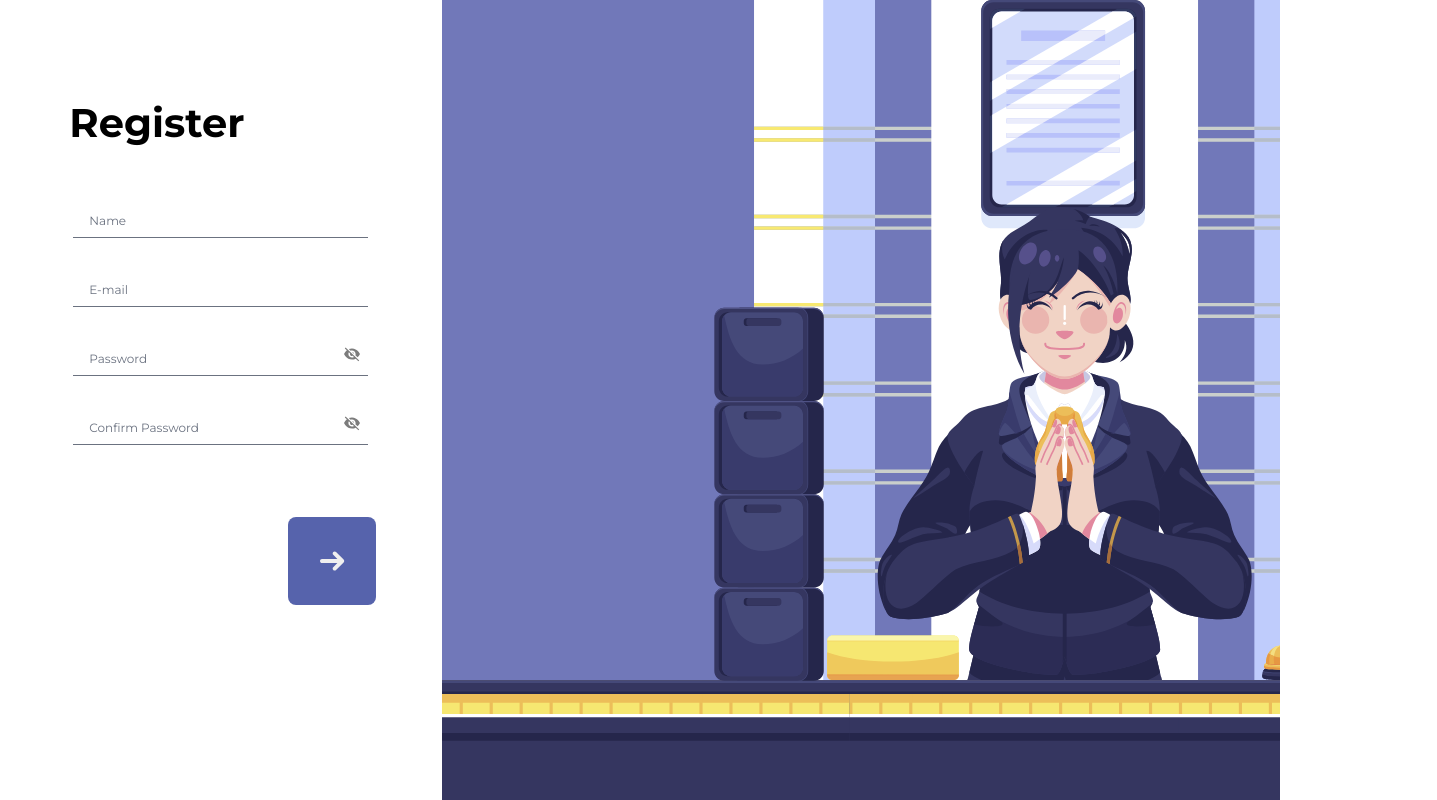
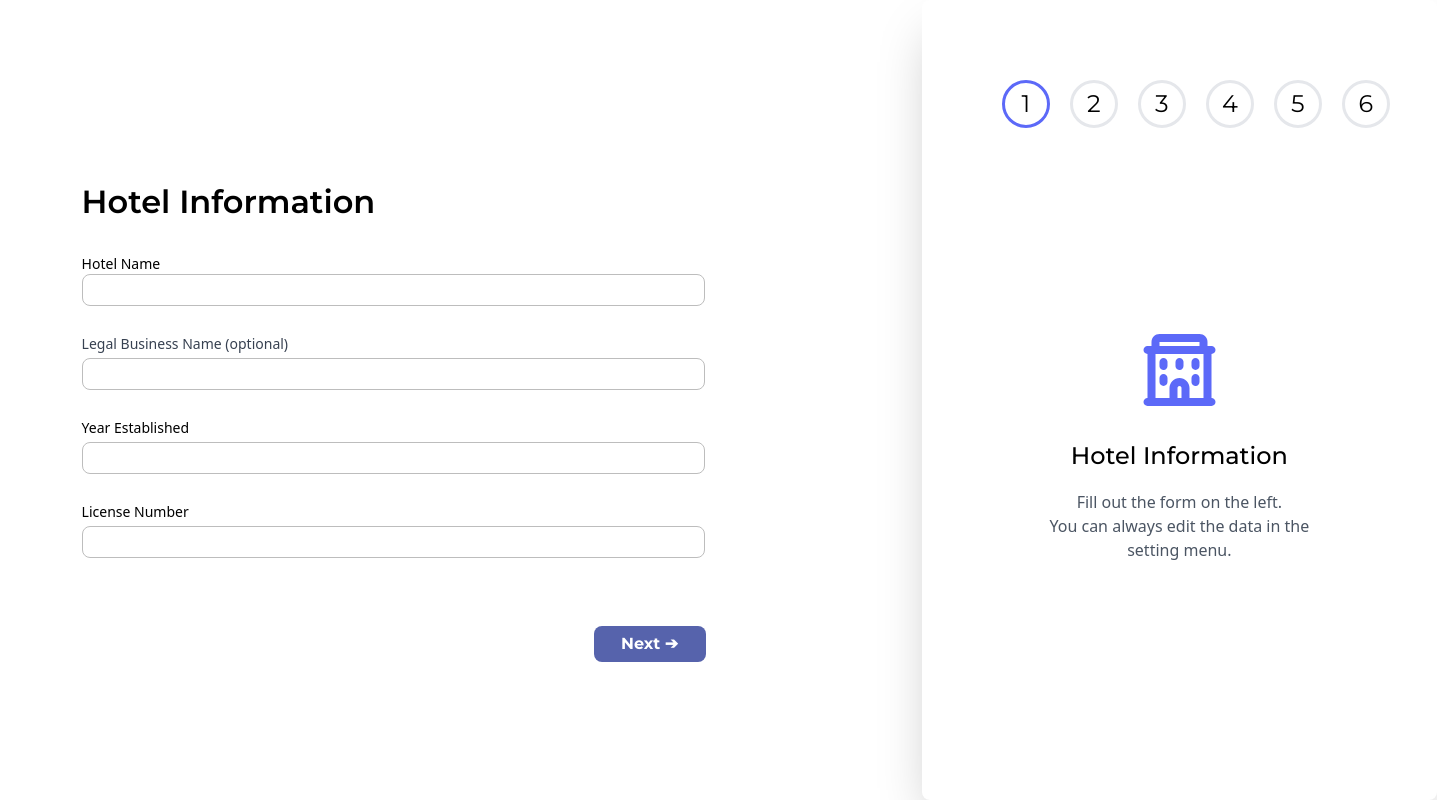
Before and after one commit to Kartikayy007/HotelCrewFrontend, a React (Vite) app: page / in a window 1280 px wide. Shown: the top 800 px of the page, 1437 px wide, since content can reach past the window. Built offline with nearby package versions, Linux system fonts and the light colour scheme.

Commit message:
made basis hotel details page

```diff
--- a/src/App.jsx
+++ b/src/App.jsx
@@ -2,6 +2,7 @@
 import SignUp from './components/SignUp'
 import Home from './components/Home'
 import { BrowserRouter as Router, Routes, Route } from 'react-router-dom'
+import Hoteldetails from './components/Signup/Hoteldetails'
 function App() {
 
   return (
@@ -9,7 +10,7 @@ function App() {
 
       <Router>
         <Routes>
-          <Route path = '/' element ={<SignUp />}  />
+          <Route path = '/' element ={<Hoteldetails />}  />
           {/* <Route path = '/' element ={<Home />}  /> */}
         </Routes>
       </Router>
--- a/src/components/SignUp.jsx
+++ b/src/components/SignUp.jsx
@@ -1,7 +1,7 @@
 import { useState, useEffect } from "react";
 import arrow from '../assets/arrow.svg';
 import { useDispatch, useSelector } from "react-redux";
-import { registerUser } from "../redux/slices/UserSlice"
+import { registerUser } from "../redux/slices/UserSlice";
 import Frame from '../assets/Frame.svg'
 import eye from '../assets/eye.svg';
 import eyeClosed from '../assets/eyeClosed.svg';
--- /dev/null
+++ b/src/components/Signup/Hoteldetails.jsx
@@ -0,0 +1,108 @@
+import React from "react";
+
+const Hoteldetails = () => {
+  return (
+    <section className="min-h-screen bg-[#FFFFFF] flex items-center">
+      <div className="flex justify-center items-center gap-9 ml-[5.1rem]">
+        <form className="space-y-7">
+          <div className="flex justify-between items-center">
+            <h1 className="text-[32px] font-[550]">Hotel Information</h1>
+
+          </div>
+
+          <div>
+            <label
+              htmlFor="hotel-name"
+              className="block text-sm font-sans font-[450]"
+            >
+              Hotel Name
+            </label>
+            <input
+              type="text"
+              className="h-8 w-[623px] py-2 px-4 border border-[#BDBDBD] rounded-lg focus:outline-none"
+            />
+          </div>
+
+          <div>
+            <label
+              htmlFor="legal-business-name"
+              className="block text-sm font-sans font-[450] text-gray-700 mb-1"
+            >
+              Legal Business Name (optional)
+            </label>
+            <input
+              type="text"
+              className="h-8 w-[623px] py-2 px-4 border border-[#BDBDBD] rounded-lg focus:outline-none"
+            />
+          </div>
+
+          <div>
+            <label
+              htmlFor="year-established"
+              className="block text-sm font-sans font-[450] mb-1"
+            >
+              Year Established
+            </label>
+            <input
+              type="text"
+              className="h-8 w-[623px] py-2 px-4 border border-[#BDBDBD] rounded-lg focus:outline-none"
+            />
+          </div>
+
+          <div>
+            <label
+              htmlFor="license-number"
+              className="block text-sm font-sans font-[450] mb-1"
+            >
+              License Number
+            </label>
+            <input
+              type="text"
+              className="h-8 w-[623px] py-2 px-4 border border-[#BDBDBD] rounded-lg focus:outline-none"
+            />
+          </div>
+
+          <button className="h-9 w-[7rem] bg-[#5663AC] font-Montserrat font-[700] rounded-lg text-white relative top-10 ml-[32rem]">
+            <span>Next </span>
+            <span>➔</span>
+          </button>
+        </form>
+
+        <div>
+          <div className="w-[515px] relative left-[35%] h-[100vh] bg-white shadow-2xl border-none rounded-lg">
+            <div className="flex gap-5 text-2xl">
+            {[1, 2, 3, 4, 5, 6].map((num) => (
+                <div
+                  key={num}
+                  className={`top-20 left-20 relative w-12 h-12 flex items-center justify-center rounded-full border-solid border-[3.5px] ${
+                    num === 1 ? 'border-[#5C69F8] text-black' : 'text-black bg-white'
+                  }`}
+                >
+                  {num}
+                </div>
+              ))}
+            </div>
+
+            <div className="flex flex-col items-center justify-center h-full space-y-4 ">
+              <img
+                src="src/assets/hotel.svg"
+                alt="Hotel Icon"
+                className=" h-[96] mb-4 text-[#5663AC]"
+              />
+              <h2 className="text-[24px] font-[450] font-Montserrat">Hotel Information</h2>
+              <p className="text-gray-600 font-sans font-[300] text-center">
+                Fill out the form on the left.
+                <br />
+                <span className="font-sans font-[300]"> You can always edit the data in the </span>
+                <br />
+                <span className="font-sans font-[300]"> setting menu.</span>
+              </p>
+            </div>
+          </div>
+        </div>
+      </div>
+    </section>
+  );
+};
+
+export default Hoteldetails;
```
Also changed, not shown: src/assets/Line.svg (added), src/assets/hotel.svg (added).
